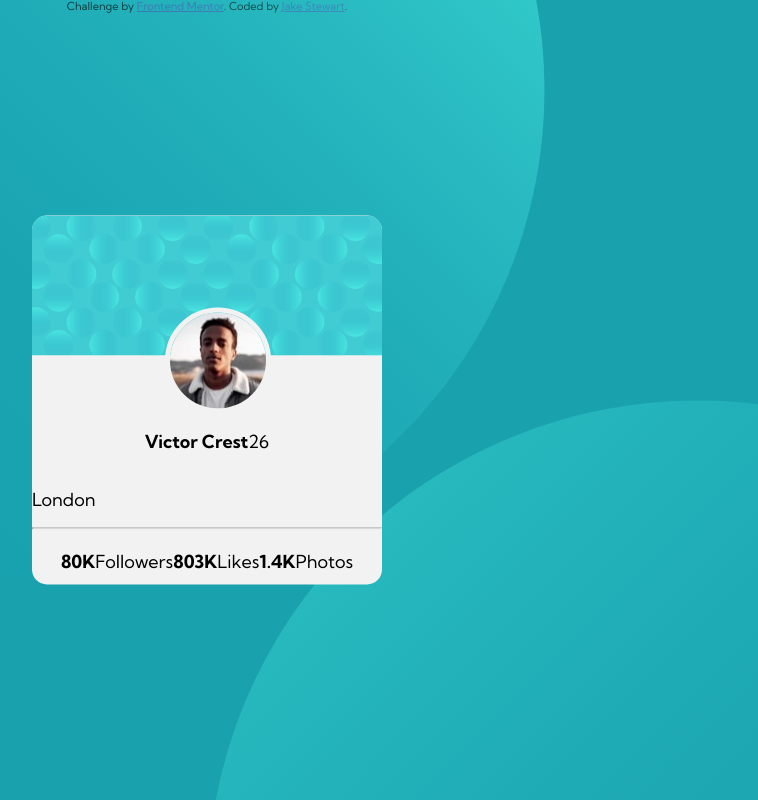
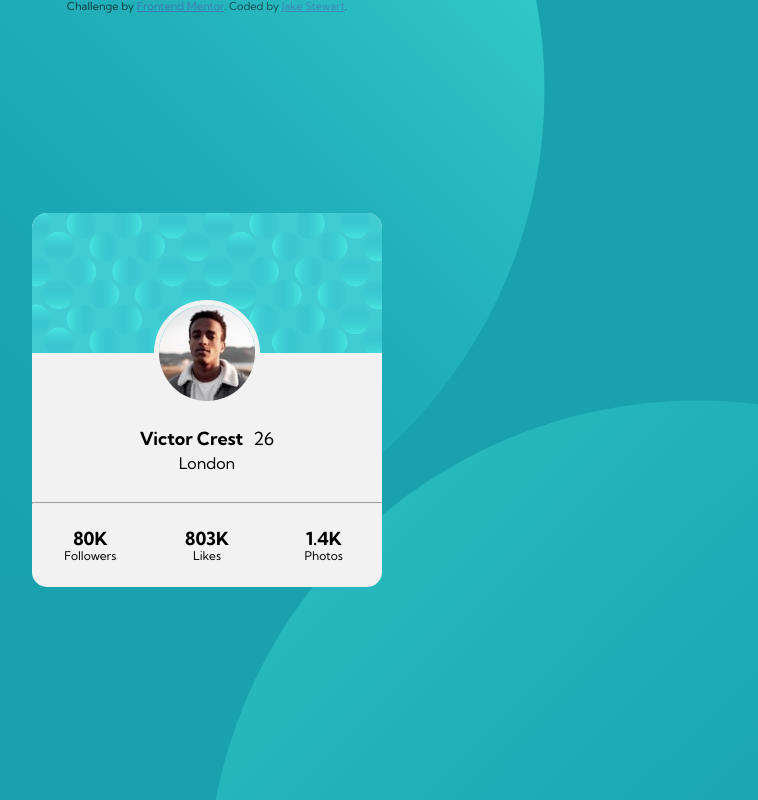
Before and after one commit to JakeyStew/Frontend-Mentor-Profile-card-component, a plain HTML site: page index.html in a window 1280 px wide. Shown: the whole page, without its empty margins (433-1191 px from the left). Drawn offline with Linux system fonts and the light colour scheme.

Commit message:
Big progress

```diff
--- a/index.html
+++ b/index.html
@@ -22,20 +22,24 @@
       <h1>Victor Crest</h1>
       <p>26</p>
     </div>
-    <p>London</p>
+    <div class="flex flex-jc-c">
+      <p id="city">London</p>
+    </div>
     <hr>
-    <div class="flex flex-jc-c flex-ai-c">
+    <div class="grid">
       <h1>80K</h1>
-      <p></p>Followers</p>
       <h1>803K</h1>
-      <p></p>Likes</p>
       <h1>1.4K</h1>
-      <p></p>Photos</p>
+      <p>Followers</p>
+      <p>Likes</p>
+      <p>Photos</p>
     </div>
   </div>
-  <div class="attribution">
-    Challenge by <a href="https://www.frontendmentor.io?ref=challenge" target="_blank">Frontend Mentor</a>.
-    Coded by <a href="#">Jake Stewart</a>.
-  </div>
+  <footer>
+    <div class="attribution">
+      Challenge by <a href="https://www.frontendmentor.io?ref=challenge" target="_blank">Frontend Mentor</a>.
+      Coded by <a href="#">Jake Stewart</a>.
+    </div>
+  </footer>
 </body>
 </html>
--- a/scss/_body.scss
+++ b/scss/_body.scss
@@ -16,12 +16,34 @@
   &-profile-img {
     z-index: 3;
     position: absolute;
-    top: 25%;
-    left: 38%;
+    top: 37.5%;
+    left: 50%;
+    transform: translate(-50%, -50%);
     border-radius: 50%;
     border: solid $offWhite 5px;
   }
   &-name-content {
-    margin-top: 15%;
+    margin-top: 20%;
+
+    p {
+      margin-left: 10px;
+    }
+  }
+
+  #city {
+    padding: 5px;
+    margin-bottom: 1.5em;
+    font-size: 1rem;
   }
 }
+
+.grid {
+  h1 {
+    padding: 20% 10% 0 10%;
+  }
+
+  p {
+    font-size: 0.75rem;
+    padding: 0 10% 20% 10%;
+  }
+}
--- a/scss/_globals.scss
+++ b/scss/_globals.scss
@@ -6,10 +6,10 @@ html {
 *::before,
 *::after {
   box-sizing: inherit;
+  margin: 0;
+  padding: 0;
 }
 body {
-  margin: 0;
-  padding: 0;
   font-family: "Kumbh Sans", sans-serif;
   line-height: 1.2;
   font-size: $font-med;
@@ -50,6 +50,9 @@ p {
   &-jc-sb {
     justify-content: space-between;
   }
+  &-jc-sa {
+    justify-content: space-around;
+  }
   &-jc-c {
     justify-content: center;
   }
@@ -57,3 +60,9 @@ p {
     align-items: center;
   }
 }
+//Grid
+.grid {
+  display: grid;
+  grid-template-columns: repeat(3, 1fr);
+  justify-items: center;
+}
```
Also changed, not shown: css/style.css, 1 other file.
